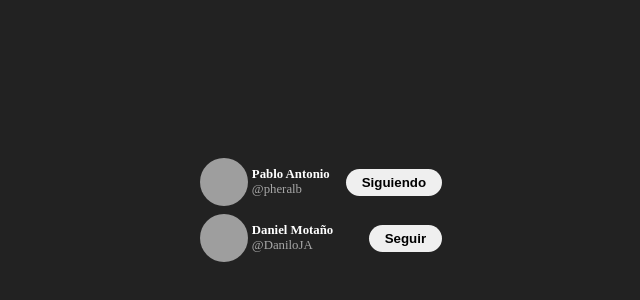
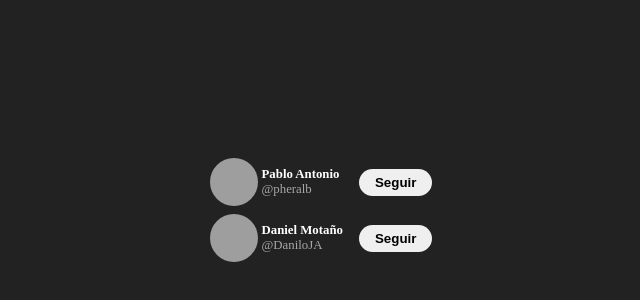
Before and after one commit to Angelo189526/ReactProjects, a React (Vite) app in the folder projects/Primer Componente/: page / in a window 1280 px wide. Shown: the part 190-490 px from the top of the page, without its empty margins (319-959 px from the left). Built offline with nearby package versions, Linux system fonts and the light colour scheme; grey boxes are pictures that could not be loaded.

Commit message:
State Funcionando

```diff
--- a/projects/Primer Componente/src/App.css
+++ b/projects/Primer Componente/src/App.css
@@ -42,6 +42,7 @@
   .tw-followCard-button.is-following:hover {
     border: 1px solid red;
     background-color: red;
+    color: #fff;
   }
 
 
--- a/projects/Primer Componente/src/App.jsx
+++ b/projects/Primer Componente/src/App.jsx
@@ -6,11 +6,12 @@ export function App () {
     return (
     <section className='App'>
 
-        <TwitterFollowCard isFollowing userName="pheralb">
+        <TwitterFollowCard userName="pheralb">
         Pablo Antonio
         </TwitterFollowCard>
 
-        <TwitterFollowCard isFollowing={false} userName="DaniloJA">
+
+        <TwitterFollowCard userName="DaniloJA">
         Daniel Motaño
         </TwitterFollowCard>
 
--- a/projects/Primer Componente/src/TwitterFollowCard.jsx
+++ b/projects/Primer Componente/src/TwitterFollowCard.jsx
@@ -1,6 +1,14 @@
-export function TwitterFollowCard ({ children, userName, isFollowing }) {
+import { useState } from "react"
+
+export function TwitterFollowCard ({ children, userName }) {
+    const [isFollowing, setIsFollowing] = useState(false)
+
     const text = isFollowing ? 'Siguiendo' : 'Seguir'
     const buttonClassName = isFollowing ? 'tw-followCard-button is-following' : 'tw-followCard-button'
+
+    const handleClick = () =>  {
+        setIsFollowing (!isFollowing)
+    }
     return (
     <article className="tw-followCard">
     <header className="tw-followCard-header">
@@ -15,7 +23,7 @@ export function TwitterFollowCard ({ children, userName, isFollowing }) {
         </div>
     </header>
     <aside>
-        <button className={buttonClassName}>
+        <button className={buttonClassName} onClick={handleClick}>
             {text}
         </button>
     </aside>
```
